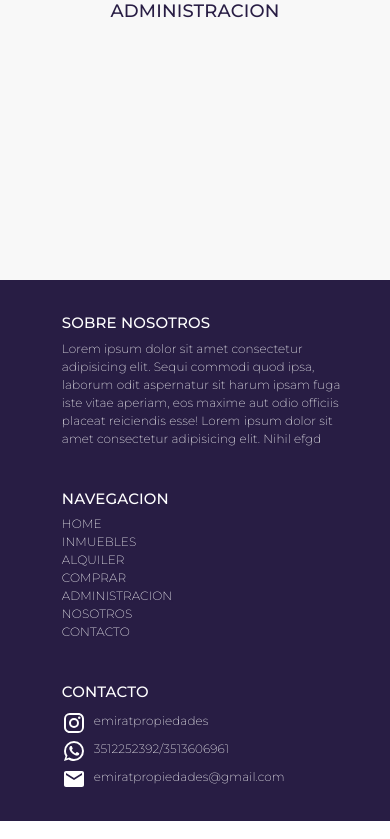
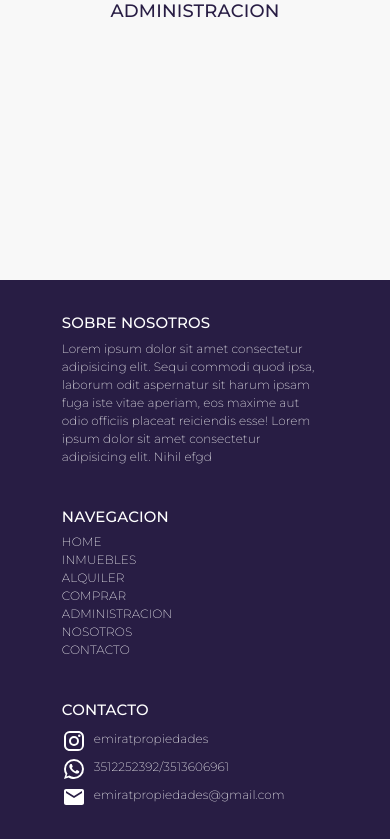
Before and after one commit to MFlorO/EMIRATpropiedades, a React (Vite) app in the folder client/: page / in a window 390 px wide. Shown: the part 4020-4859 px from the top of the page. Built offline with nearby package versions, Linux system fonts and the light colour scheme.

Commit message:
responsive footer

```diff
--- a/client/src/inmuebles/components/Footer.jsx
+++ b/client/src/inmuebles/components/Footer.jsx
@@ -16,7 +16,7 @@ const Footer = () => {
 
       <Grid item xs={10} sm={5}>
         <StyledTypographyTitle>SOBRE NOSOTROS</StyledTypographyTitle>
-        <Grid mt='5px' color='white'>
+        <Grid container mt='5px' color='white' width={{xs:'85%', sm:'95%'}} >
           <StyledTypographyLink>
           Lorem ipsum dolor sit amet consectetur adipisicing elit. Sequi commodi quod ipsa, laborum odit aspernatur sit
           harum ipsam fuga iste vitae aperiam, eos maxime aut odio officiis placeat reiciendis esse!
```
